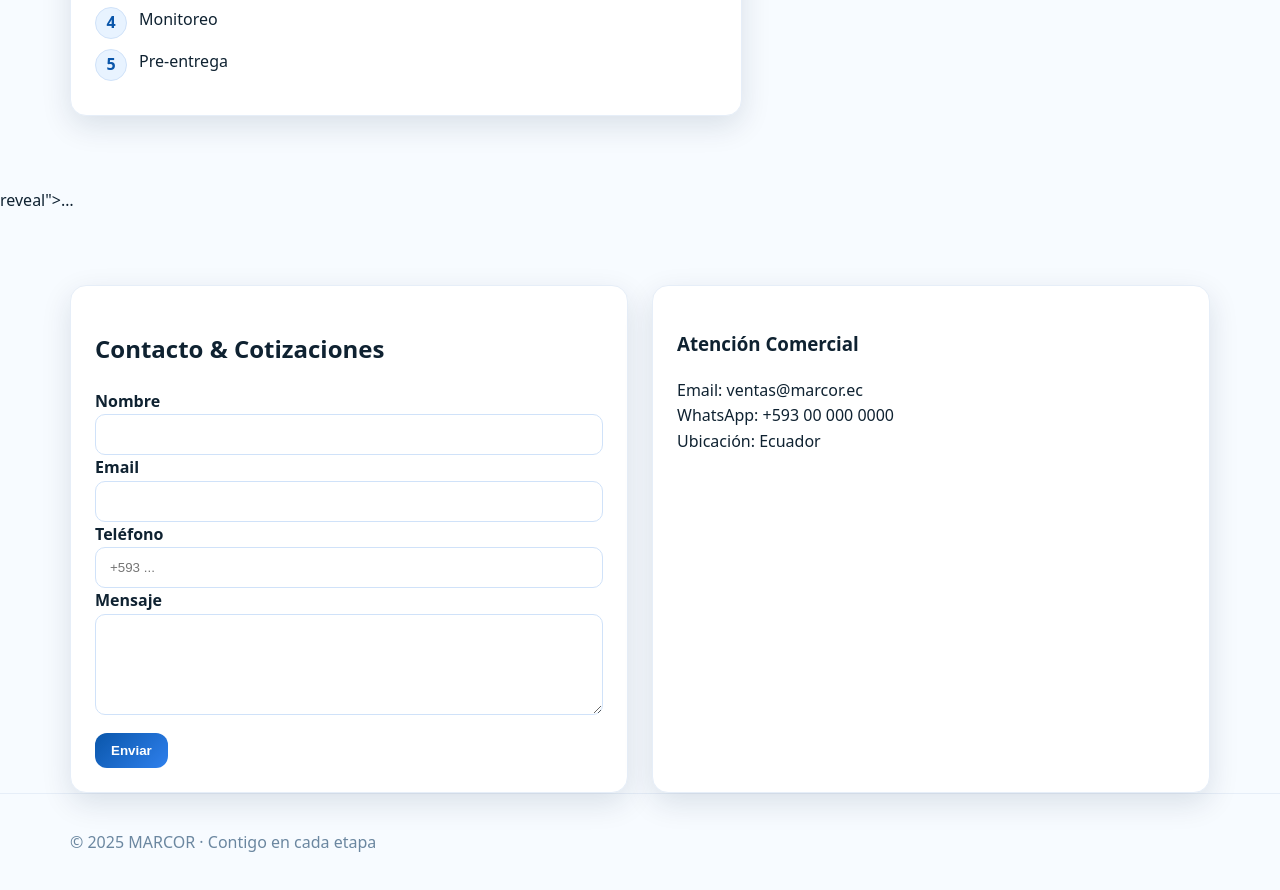
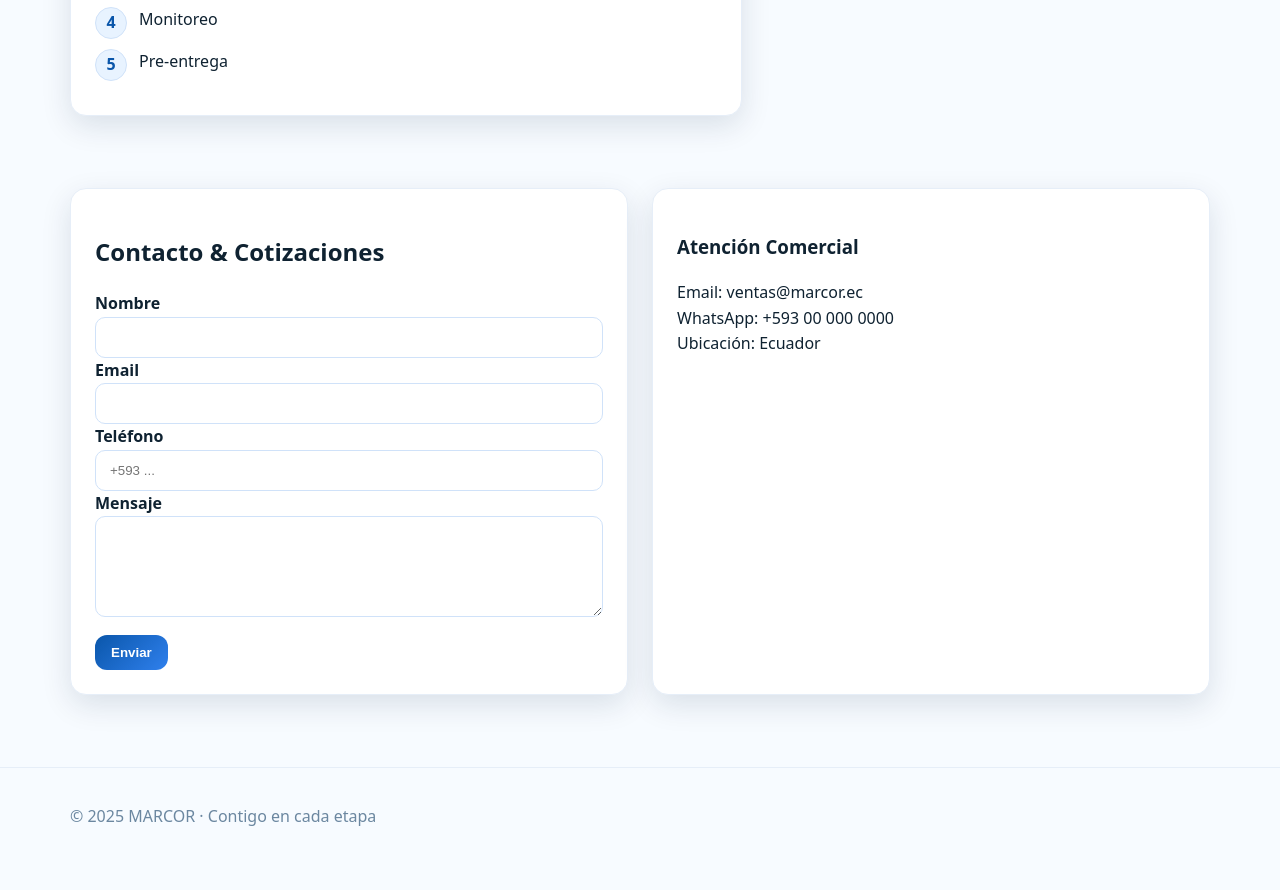
Before and after one commit to jpvinuezas-ui/N-mero-1, a plain HTML site: page index.html in a window 1280 px wide. Shown: the part 1857-2747 px from the top of the page. After the commit the page ends 2723 px from the top, so only its background shows below. Drawn offline with Linux system fonts and the light colour scheme.

Commit message:
Update index.html

```diff
--- a/index.html
+++ b/index.html
@@ -110,7 +110,7 @@
     </section>
 
     <!-- CONTACTO -->
-    <section id="contacto" class="section"> reveal">…</section>
+    <section id="contacto" class="section">
       <div class="container contact-grid">
         <form name="contacto" method="POST" data-netlify="true" netlify-honeypot="campo-extra" class="card">
           <input type="hidden" name="form-name" value="contacto">
```
